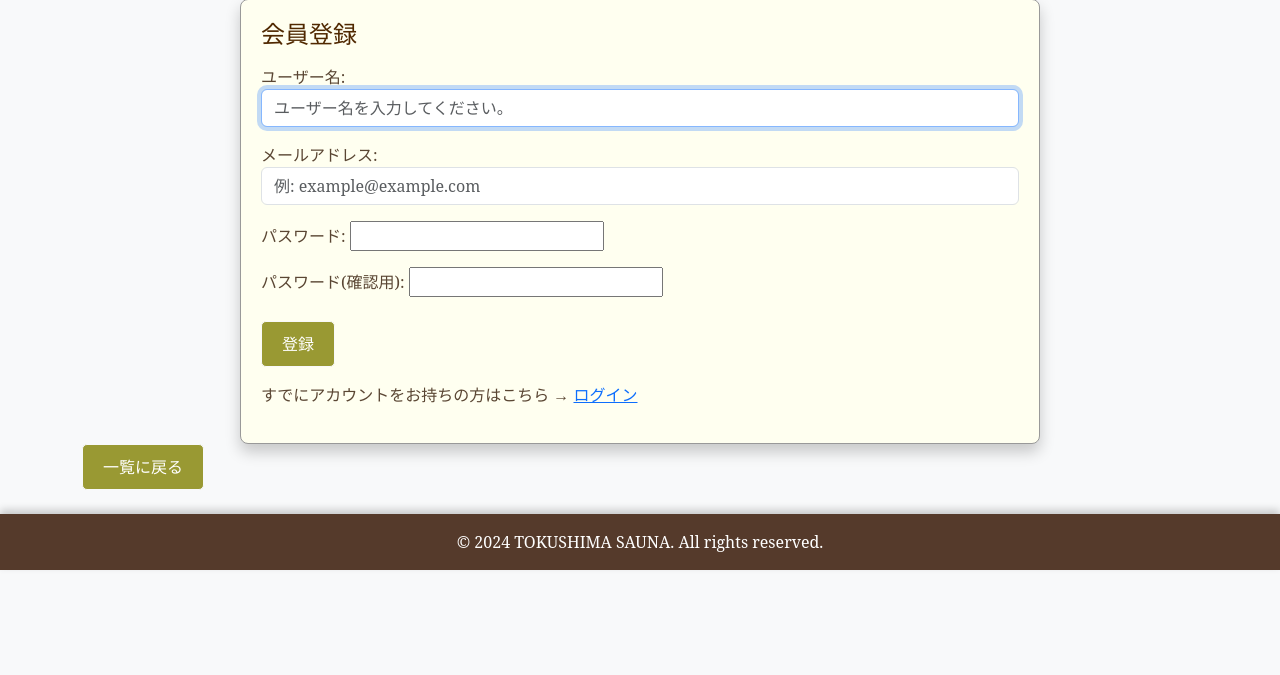
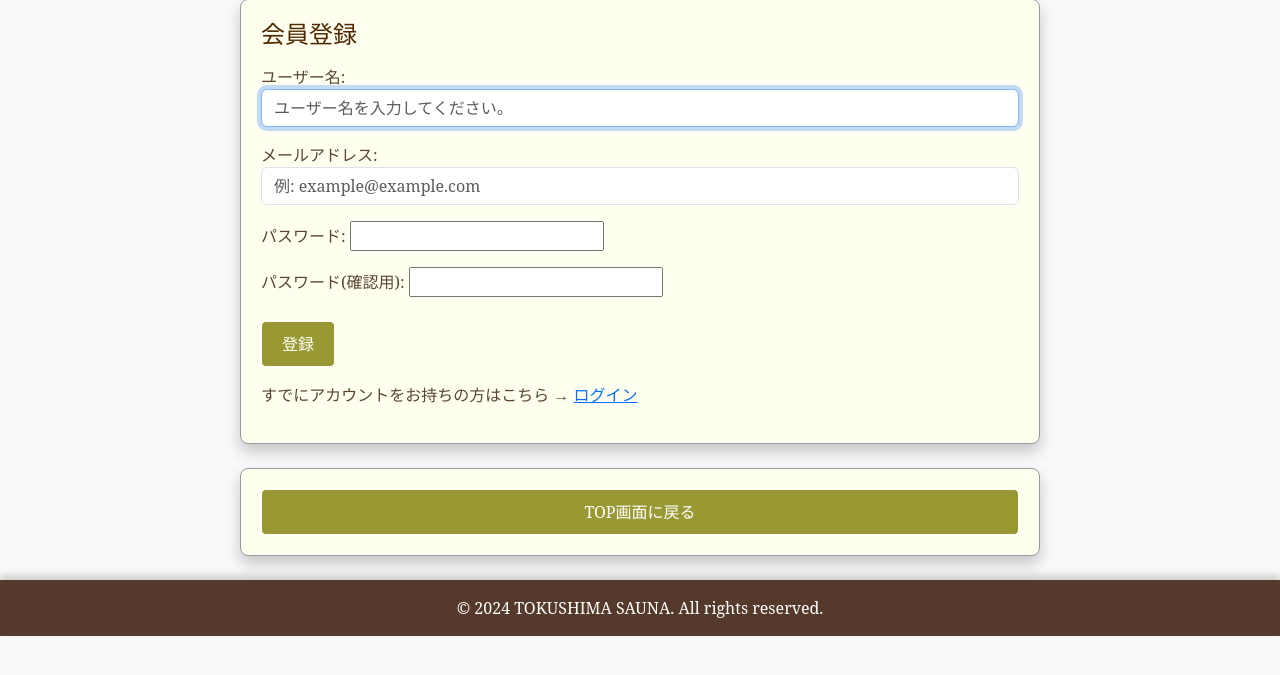
Before and after one commit to o1-mat/tokushima-sauna, a Django app: page /register/ in a window 1280 px wide. Shown: the part 94-769 px from the top of the page. Run offline with Django 5.2, Linux system fonts and the light colour scheme.

Commit message:
Add files via upload

```diff
--- a/tokushimasauna/templates/login.html
+++ b/tokushimasauna/templates/login.html
@@ -20,8 +20,8 @@
     <p class="mt-3">アカウントをお持ちでない方はこちら → <a href="{% url 'register' %}">会員登録</a></p>
 </div>
 
-<div class="d-flex justify-content-between">
-    <a href="{% url 'spa_list' %}" class="btn btn-light">一覧に戻る</a>
+<div class="card detail-card mx-auto mt-4 text-center" style="max-width: 500px;">
+    <a href="{% url 'spa_list' %}" class="btn btn-light">TOP画面に戻る</a>
 </div>
 
 {% endblock %}
--- a/tokushimasauna/templates/mypage.html
+++ b/tokushimasauna/templates/mypage.html
@@ -28,6 +28,6 @@
 <div class="mb-4"></div> <!-- 空白 -->
 
 <div class="d-flex justify-content-center">
-    <a href="{% url 'spa_list' %}" class="btn btn-light">一覧に戻る</a>
+    <a href="{% url 'spa_list' %}" class="btn btn-light">TOP画面に戻る</a>
 </div>
 {% endblock %}
--- a/tokushimasauna/templates/register.html
+++ b/tokushimasauna/templates/register.html
@@ -17,8 +17,8 @@
     </p>
 </div>
 
-<div class="d-flex justify-content-between">
-    <a href="{% url 'spa_list' %}" class="btn btn-light">一覧に戻る</a>
+<div class="card detail-card mx-auto mt-4 text-center" style="max-width: 800px;">
+    <a href="{% url 'spa_list' %}" class="btn btn-light">TOP画面に戻る</a>
 </div>
 
 {% endblock %}
--- a/tokushimasauna/templates/spa_detail.html
+++ b/tokushimasauna/templates/spa_detail.html
@@ -70,6 +70,6 @@
     </ul>
 
     <!-- 戻るボタン -->
-    <a href="{% url 'spa_list' %}" class="btn btn-light mt-4">一覧に戻る</a>
+    <a href="{% url 'spa_list' %}" class="btn btn-light mt-4">TOP画面に戻る</a>
 </div>
 {% endblock %}
```
